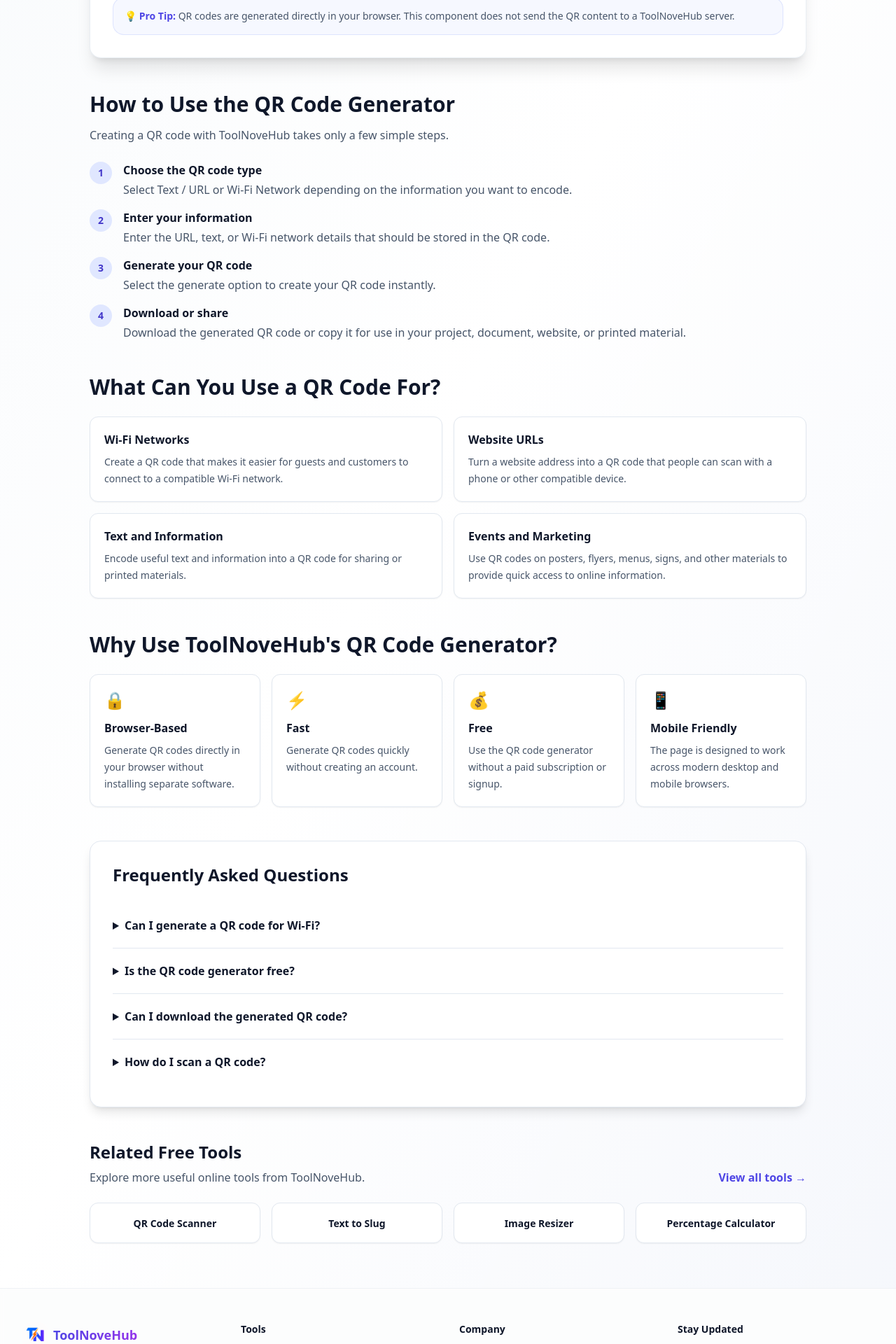
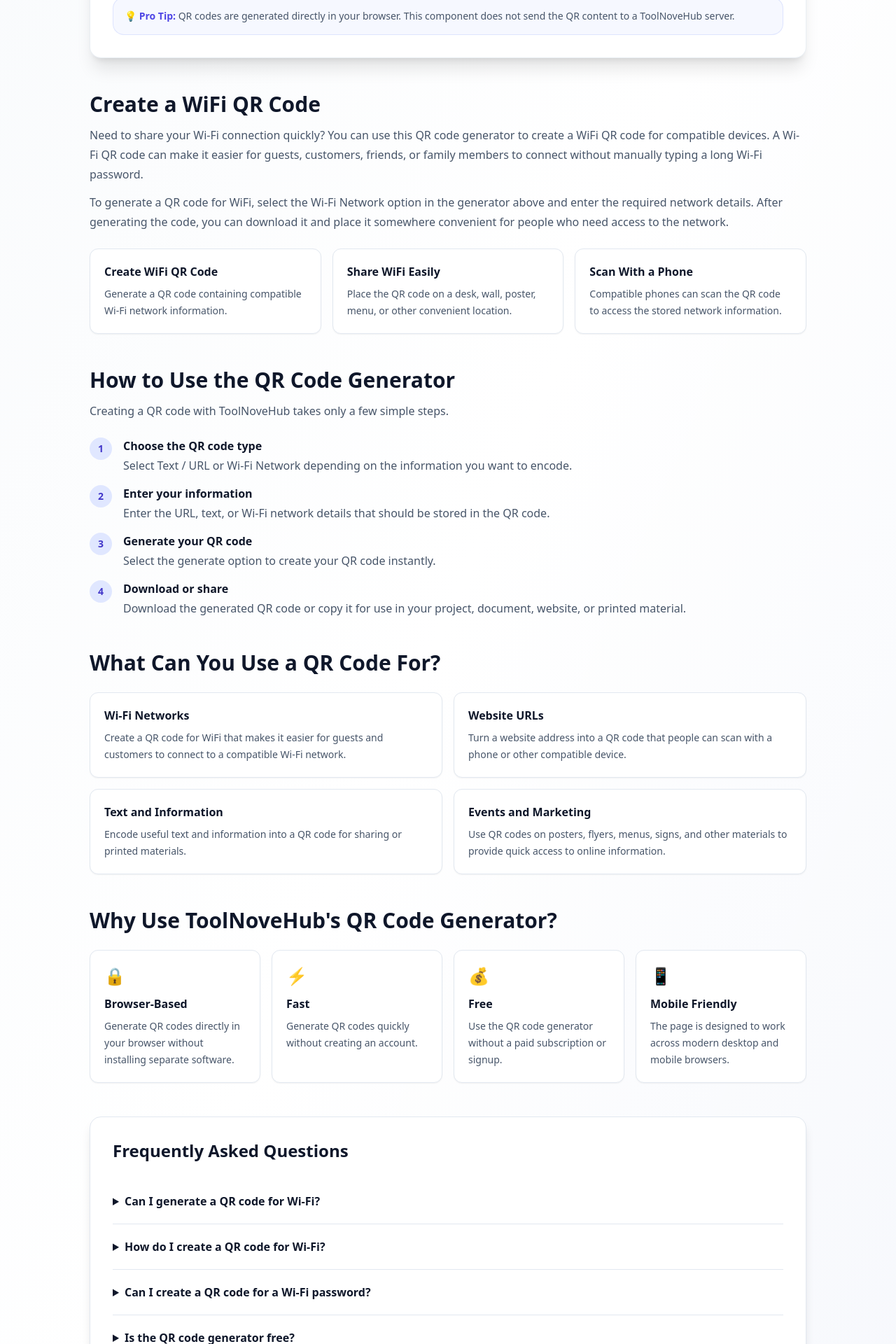
Before and after one commit to sprajeshofficial-wq/ToolNoveHub, a Next.js app: page /tools/qr-code-generator in a window 1280 px wide. Shown: the part 600-2520 px from the top of the page at 70% size. Built offline with nearby package versions, Linux system fonts and the light colour scheme.

Commit message:
Improve QR code generator SEO

```diff
--- a/app/tools/qr-code-generator/page.tsx
+++ b/app/tools/qr-code-generator/page.tsx
@@ -8,14 +8,25 @@
 export const metadata: Metadata = {
   title: "QR Code Generator – Create Free QR Codes Online",
   description:
-    "Create free QR codes for URLs, text, and Wi-Fi networks. Generate and download QR codes instantly with no signup required.",
+    "Create a free QR code online for URLs, text, and Wi-Fi networks. Make a WiFi QR code or QR code for a WiFi password and download it instantly with no signup.",
   keywords: [
     "QR code generator",
     "free QR code generator",
+    "QR code maker online",
     "create QR code",
-    "QR code maker",
-    "QR code for Wi-Fi",
+    "create QR code online",
     "online QR code generator",
+    "WiFi QR code",
+    "WiFi QR code generator",
+    "QR code for WiFi",
+    "QR code for WiFi password",
+    "create QR code for WiFi",
+    "create WiFi QR code",
+    "create WiFi password QR code",
+    "generate QR code for WiFi",
+    "generate WiFi QR code",
+    "make a WiFi QR code",
+    "make WiFi QR code",
   ],
   alternates: {
     canonical: pageUrl,
@@ -27,13 +38,13 @@
     url: pageUrl,
     title: "QR Code Generator – Create Free QR Codes Online",
     description:
-      "Create free QR codes for URLs, text, and Wi-Fi networks. Generate and download QR codes instantly with no signup required.",
+      "Create free QR codes for websites, text, and Wi-Fi networks. Make a WiFi QR code or QR code for a WiFi password and download it instantly.",
   },
   twitter: {
     card: "summary",
     title: "QR Code Generator – Create Free QR Codes Online",
     description:
-      "Create free QR codes for URLs, text, and Wi-Fi networks. Generate and download QR codes instantly.",
+      "Create free QR codes for URLs, text, and Wi-Fi networks. Make a WiFi QR code and download it instantly.",
   },
   robots: {
     index: true,
@@ -56,7 +67,7 @@
     name: "QR Code Generator",
     url: pageUrl,
     description:
-      "Create free QR codes for URLs, text, and Wi-Fi networks. Generate and download QR codes instantly with no signup required.",
+      "Free online QR code generator for URLs, text, and Wi-Fi networks. Create a WiFi QR code or QR code for a WiFi password directly in your browser.",
     applicationCategory: "UtilityApplication",
     operatingSystem: "All",
     browserRequirements:
@@ -111,6 +122,22 @@
         acceptedAnswer: {
           "@type": "Answer",
           text: "Yes. Use the Wi-Fi Network option in the QR code generator and enter the network information required by the tool.",
+        },
+      },
+      {
+        "@type": "Question",
+        name: "How do I create a QR code for Wi-Fi?",
+        acceptedAnswer: {
+          "@type": "Answer",
+          text: "Select the Wi-Fi Network option, enter the required Wi-Fi network information, generate the QR code, and then download or share the resulting QR code.",
+        },
+      },
+      {
+        "@type": "Question",
+        name: "Can I create a QR code for a Wi-Fi password?",
+        acceptedAnswer: {
+          "@type": "Answer",
+          text: "Yes. A Wi-Fi QR code can store the network information needed by a compatible device to connect to the Wi-Fi network.",
         },
       },
       {
@@ -192,8 +219,8 @@
 
           <p className="mx-auto mt-5 max-w-3xl text-lg leading-8 text-slate-600">
             Create QR codes for URLs, text, and Wi-Fi networks instantly.
-            No signup is required, and the generator works directly in
-            your browser.
+            Make a WiFi QR code or create a QR code for a WiFi password
+            directly in your browser. No signup required.
           </p>
         </header>
 
@@ -209,8 +236,69 @@
           <QRCodeGenerator />
         </section>
 
+        {/* Wi-Fi QR Code Section */}
+        <section
+          aria-labelledby="wifi-qr-heading"
+          className="mt-12"
+        >
+          <h2
+            id="wifi-qr-heading"
+            className="text-2xl font-bold text-slate-900 sm:text-3xl"
+          >
+            Create a WiFi QR Code
+          </h2>
+
+          <p className="mt-3 leading-7 text-slate-600">
+            Need to share your Wi-Fi connection quickly? You can use this
+            QR code generator to create a WiFi QR code for compatible
+            devices. A Wi-Fi QR code can make it easier for guests,
+            customers, friends, or family members to connect without
+            manually typing a long Wi-Fi password.
+          </p>
+
+          <p className="mt-3 leading-7 text-slate-600">
+            To generate a QR code for WiFi, select the Wi-Fi Network option
+            in the generator above and enter the required network details.
+            After generating the code, you can download it and place it
+            somewhere convenient for people who need access to the network.
+          </p>
+
+          <div className="mt-6 grid gap-4 sm:grid-cols-3">
+            {[
+              [
+                "Create WiFi QR Code",
+                "Generate a QR code containing compatible Wi-Fi network information.",
+              ],
+              [
+                "Share WiFi Easily",
+                "Place the QR code on a desk, wall, poster, menu, or other convenient location.",
+              ],
+              [
+                "Scan With a Phone",
+                "Compatible phones can scan the QR code to access the stored network information.",
+              ],
+            ].map(([title, description]) => (
+              <article
+                key={title}
+                className="rounded-xl border border-slate-200 bg-white p-5 shadow-sm"
+              >
+                <h3 className="font-semibold text-slate-900">
+                  {title}
+                </h3>
+
+                <p className="mt-2 text-sm leading-6 text-slate-600">
+                  {description}
+                </p>
+              </article>
+            ))}
+          </div>
+        </section>
+
         {/* How to Use */}
-        <section aria-labelledby="how-to-use-heading" className="mt-12">
+        <section
+          aria-labelledby="how-to-use-heading"
+          className="mt-12"
+        >
           <h2
             id="how-to-use-heading"
             className="text-2xl font-bold text-slate-900 sm:text-3xl"
@@ -262,7 +350,10 @@
         </section>
 
         {/* Uses */}
-        <section aria-labelledby="uses-heading" className="mt-12">
+        <section
+          aria-labelledby="uses-heading"
+          className="mt-12"
+        >
           <h2
             id="uses-heading"
             className="text-2xl font-bold text-slate-900 sm:text-3xl"
@@ -274,7 +365,7 @@
             {[
               [
                 "Wi-Fi Networks",
-                "Create a QR code that makes it easier for guests and customers to connect to a compatible Wi-Fi network.",
+                "Create a QR code for WiFi that makes it easier for guests and customers to connect to a compatible Wi-Fi network.",
               ],
               [
                 "Website URLs",
@@ -306,7 +397,10 @@
         </section>
 
         {/* Benefits */}
-        <section aria-labelledby="benefits-heading" className="mt-12">
+        <section
+          aria-labelledby="benefits-heading"
+          className="mt-12"
+        >
           <h2
             id="benefits-heading"
             className="text-2xl font-bold text-slate-900 sm:text-3xl"
@@ -316,10 +410,26 @@
 
           <div className="mt-6 grid gap-4 sm:grid-cols-2 lg:grid-cols-4">
             {[
-              ["🔒", "Browser-Based", "Generate QR codes directly in your browser without installing separate software."],
-              ["⚡", "Fast", "Generate QR codes quickly without creating an account."],
-              ["💰", "Free", "Use the QR code generator without a paid subscription or signup."],
-              ["📱", "Mobile Friendly", "The page is designed to work across modern desktop and mobile browsers."],
+              [
+                "🔒",
+                "Browser-Based",
+                "Generate QR codes directly in your browser without installing separate software.",
+              ],
+              [
+                "⚡",
+                "Fast",
+                "Generate QR codes quickly without creating an account.",
+              ],
+              [
+                "💰",
+                "Free",
+                "Use the QR code generator without a paid subscription or signup.",
+              ],
+              [
+                "📱",
+                "Mobile Friendly",
+                "The page is designed to work across modern desktop and mobile browsers.",
+              ],
             ].map(([icon, title, description]) => (
               <div
                 key={title}
@@ -346,7 +456,10 @@
           aria-labelledby="faq-heading"
           className="mt-12 rounded-2xl border border-slate-200 bg-white p-6 shadow-lg sm:p-8"
         >
-          <h2 id="faq-heading" className="text-2xl font-bold text-slate-900">
+          <h2
+            id="faq-heading"
+            className="text-2xl font-bold text-slate-900"
+          >
             Frequently Asked Questions
           </h2>
 
@@ -355,6 +468,14 @@
               [
                 "Can I generate a QR code for Wi-Fi?",
                 "Yes. Use the Wi-Fi Network option in the QR code generator and enter the network information required by the tool.",
+              ],
+              [
+                "How do I create a QR code for Wi-Fi?",
+                "Select the Wi-Fi Network option, enter the required Wi-Fi network information, generate the QR code, and then download or share the resulting QR code.",
+              ],
+              [
+                "Can I create a QR code for a Wi-Fi password?",
+                "Yes. A Wi-Fi QR code can store the network information needed by a compatible device to connect to the Wi-Fi network.",
               ],
               [
                 "Is the QR code generator free?",
```
